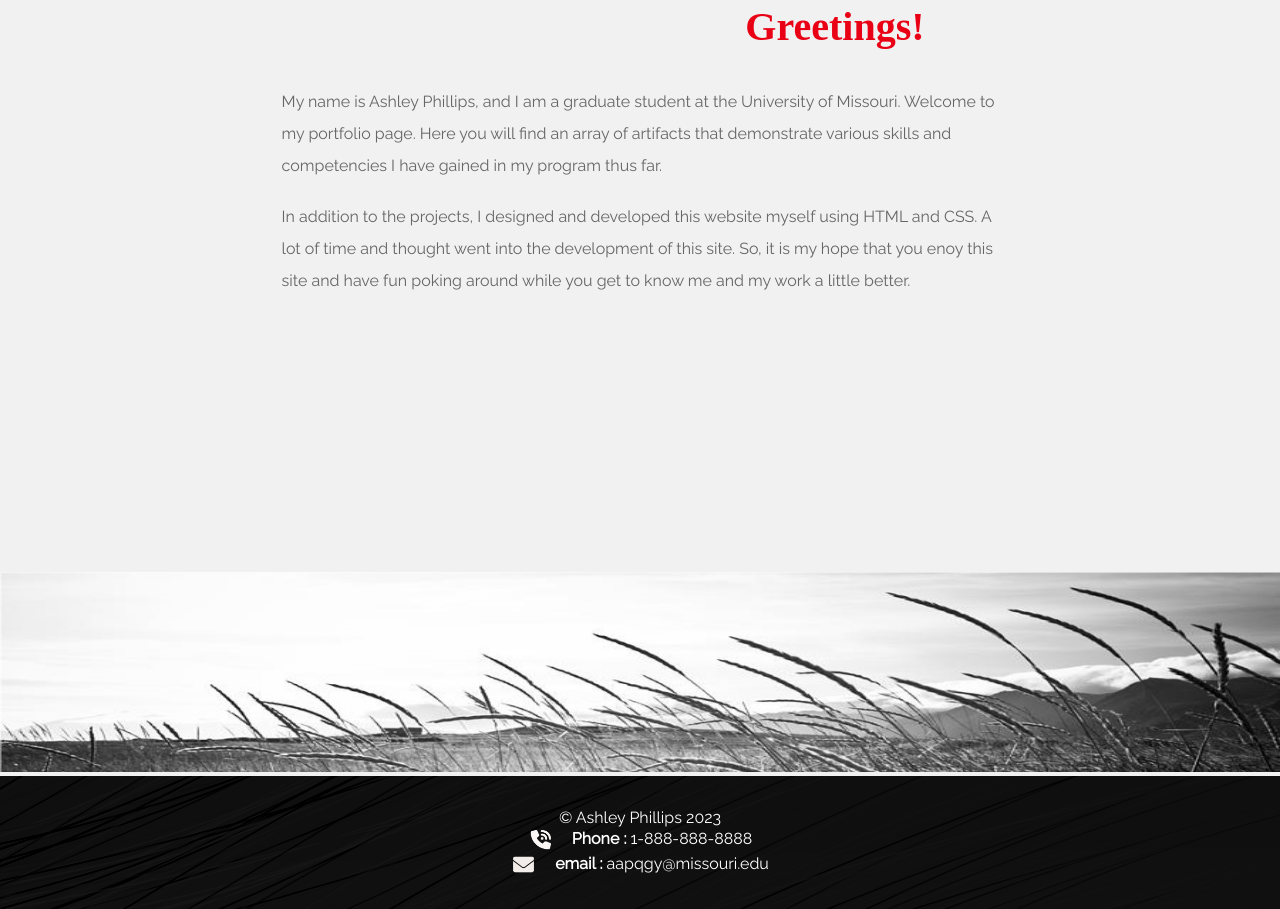
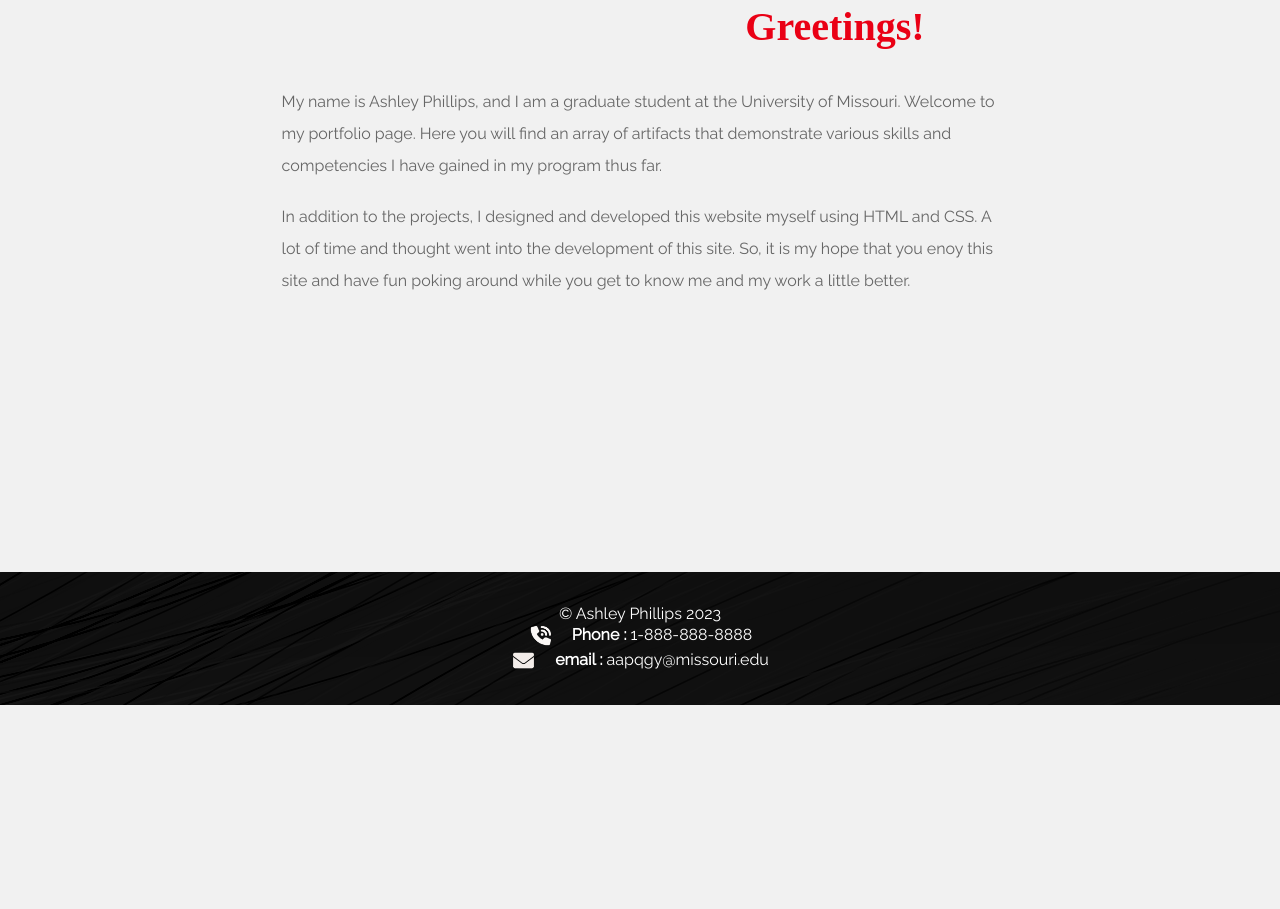
Before and after one commit to phillipsa1/islt_7361.github.io, a plain HTML site: page ISLT7355_webcontent/index.html in a window 1280 px wide. Shown: the part 296-1205 px from the top of the page. After the commit the page ends 1001 px from the top, so only its background shows below. Drawn offline with Linux system fonts and the light colour scheme; a web font is replaced by a local one.

Commit message:
Update index.html

```diff
--- a/ISLT7355_webcontent/index.html
+++ b/ISLT7355_webcontent/index.html
@@ -74,12 +74,6 @@ Tested: April 11, 2023 passed Firefox, Chrome, and Edge.
     </main>
 
 
-    <div class="indexPic">
-      <img src="blackAndWhite.png" width="100%" height="200px" alt="Black and white photo of a field of foxtails blowing in the wind. Image created by pvcproductions on freepik.com">
-      <!--Image by pvpproductions at freepik.com-->
-    </div>
-
-
      <!--******************FOOTER************************-->
      <footer>
 
```
